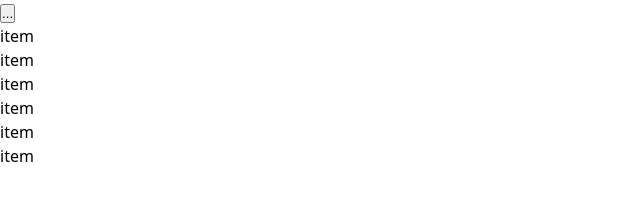
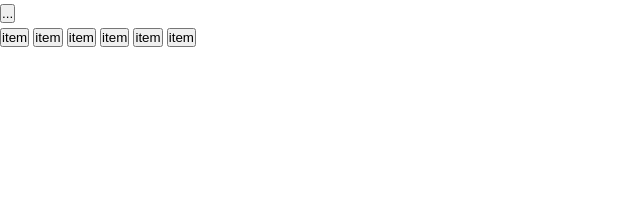
Before and after one commit to SVNRiS3/dropdown, a website built with webpack: page src/index.html in a window 1280 px wide. Shown: the whole page, without its empty margins (0-640 px from the left). Built offline with nearby package versions, Linux system fonts and the light colour scheme.

Commit message:
Change dd items to button, add more unique class, prepare default hidden state

```diff
--- a/src/index.html
+++ b/src/index.html
@@ -9,13 +9,13 @@
 <body>
     <div class="dropdown">
         <button class="dropdown-button">...</button>
-        <div class="dropdown-items">
-            <div class="item">item</div>
-            <div class="item">item</div>
-            <div class="item">item</div>
-            <div class="item">item</div>
-            <div class="item">item</div>
-            <div class="item">item</div>
+        <div class="dropdown-items hidden">
+            <button class="dropdown-item">item</button>
+            <button class="dropdown-item">item</button>
+            <button class="dropdown-item">item</button>
+            <button class="dropdown-item">item</button>
+            <button class="dropdown-item">item</button>
+            <button class="dropdown-item">item</button>
         </div>
     </div>
 </body>
--- a/src/style.css
+++ b/src/style.css
@@ -15,3 +15,7 @@ body {
 	font-size: 1.6rem;
 	line-height: 1.5;
 }
+
+/* .hidden {
+	display: none;
+} */
```
